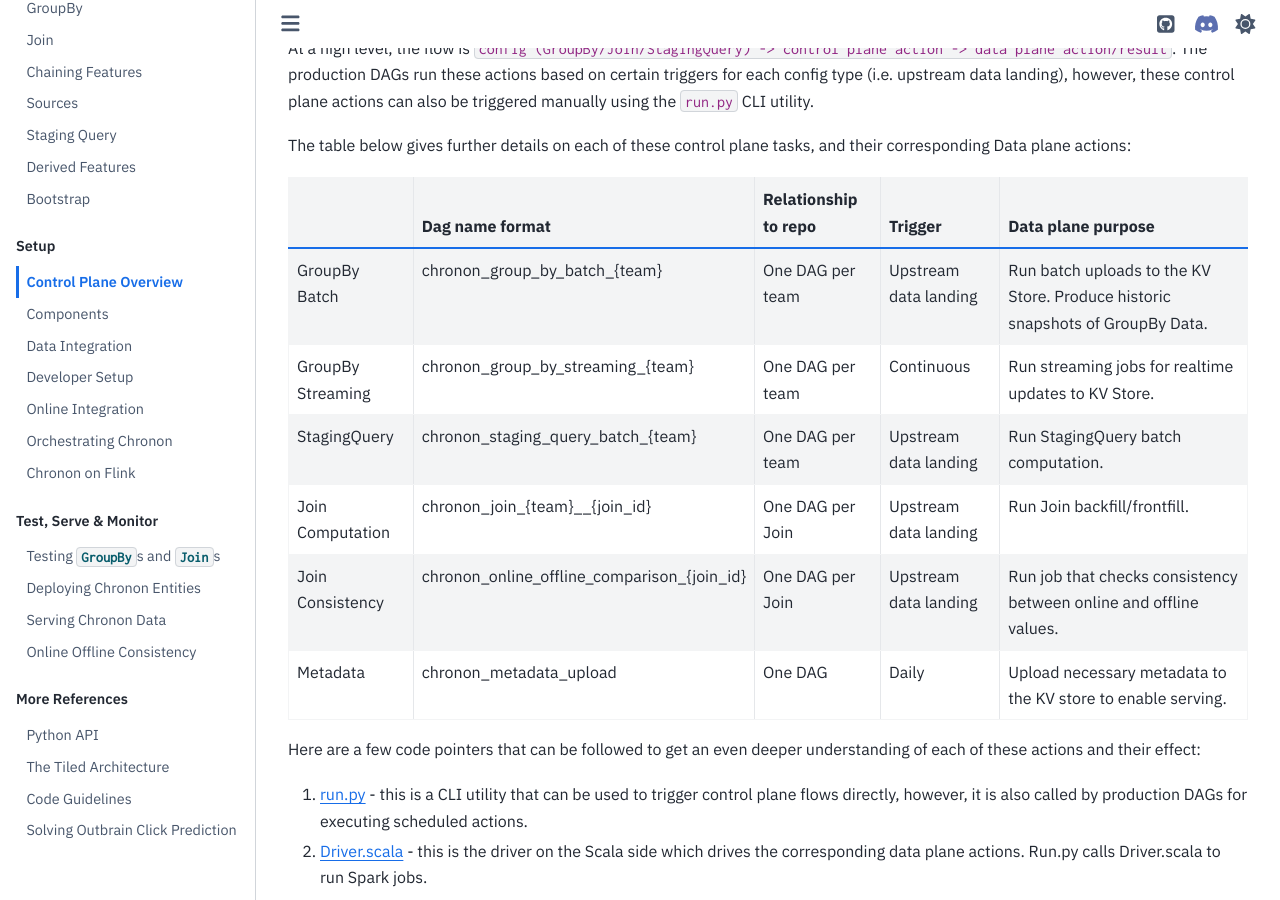
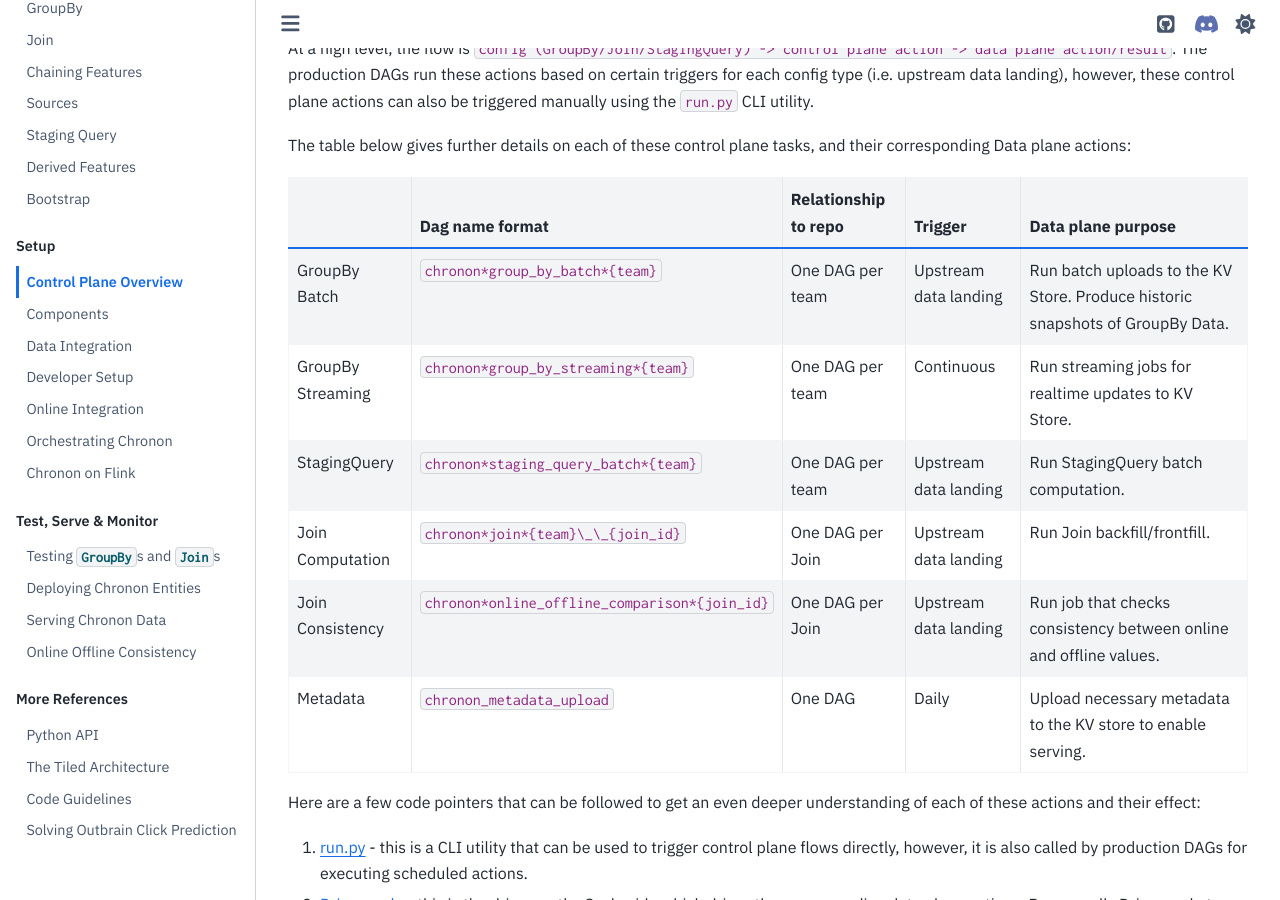
Before and after one commit to sardine-ai/zipline-chronon, a Sphinx documentation site: the page built from docs/source/setup/Overview.md, in a window 1280 px wide and 900 px high, scrolled down 645 px. Built offline with Sphinx 7.4.7 and the Sphinx Book theme 1.1.4, drawn with Linux system fonts in a browser that asks for light colours.

Commit message:
Fix docs markdown parsing (#817)
## Summary

Fix a few docs that are unable to parse by leveraging codeblock
backticks

## Checklist
- [ ] Added Unit Tests
- [ ] Covered by existing CI
- [ ] Integration tested
- [ ] Documentation update



<!-- This is an auto-generated comment: release notes by coderabbit.ai
-->
## Summary by CodeRabbit

## Summary by CodeRabbit

- **Documentation**
- Improved formatting for type descriptions in the map aggregation
documentation by using inline code styling.
- Reformatted control plane tasks table for better clarity and updated
DAG name patterns to use wildcard-style matching.
- Enhanced markdown formatting in query examples and developer notes for
clearer presentation.
<!-- end of auto-generated comment: release notes by coderabbit.ai -->

---------

Co-authored-by: Sean Lynch <techniq35@gmail.com>

```diff
--- a/docs/source/setup/Overview.md
+++ b/docs/source/setup/Overview.md
@@ -9,14 +9,14 @@ At a high level, the flow is `config (GroupBy/Join/StagingQuery) -> control plan
 The table below gives further details on each of these control plane tasks, and their corresponding Data plane actions:
 
 
-|                   | Dag name format                             | Relationship to repo | Trigger               | Data plane purpose                                                             |
-|-------------------|---------------------------------------------|----------------------|-----------------------|--------------------------------------------------------------------------------|
-| GroupBy Batch     | chronon_group_by_batch_{team}               | One DAG per team     | Upstream data landing | Run batch uploads to the KV Store. Produce historic snapshots of GroupBy Data. |
-| GroupBy Streaming | chronon_group_by_streaming_{team}           | One DAG per team     | Continuous            | Run streaming jobs for realtime updates to KV Store.                           |
-| StagingQuery      | chronon_staging_query_batch_{team}          | One DAG per team     | Upstream data landing | Run StagingQuery batch computation.                                            |
-| Join Computation  | chronon_join_{team}__{join_id}              | One DAG per Join     | Upstream data landing | Run Join backfill/frontfill.                                                   |
-| Join Consistency  | chronon_online_offline_comparison_{join_id} | One DAG per Join     | Upstream data landing | Run job that checks consistency between online and offline values.             |
-| Metadata          | chronon_metadata_upload                     | One DAG              | Daily                 | Upload necessary metadata to the KV store to enable serving.                   |
+|                   | Dag name format                               | Relationship to repo | Trigger               | Data plane purpose                                                             |
+| ----------------- | --------------------------------------------- | -------------------- | --------------------- | ------------------------------------------------------------------------------ |
+| GroupBy Batch     | `chronon*group_by_batch*{team}`               | One DAG per team     | Upstream data landing | Run batch uploads to the KV Store. Produce historic snapshots of GroupBy Data. |
+| GroupBy Streaming | `chronon*group_by_streaming*{team}`           | One DAG per team     | Continuous            | Run streaming jobs for realtime updates to KV Store.                           |
+| StagingQuery      | `chronon*staging_query_batch*{team}`          | One DAG per team     | Upstream data landing | Run StagingQuery batch computation.                                            |
+| Join Computation  | `chronon*join*{team}\_\_{join_id}`            | One DAG per Join     | Upstream data landing | Run Join backfill/frontfill.                                                   |
+| Join Consistency  | `chronon*online_offline_comparison*{join_id}` | One DAG per Join     | Upstream data landing | Run job that checks consistency between online and offline values.             |
+| Metadata          | `chronon_metadata_upload`                     | One DAG              | Daily                 | Upload necessary metadata to the KV store to enable serving.                   |
 
 Here are a few code pointers that can be followed to get an even deeper understanding of each of these actions and their effect:
 
```
Also changed, not shown: docs/source/Kaggle_Outbrain.md (+1 -1 lines), docs/source/authoring_features/GroupBy.md (+1 -1 lines), docs/source/dev/devnotes.md (+1 -1 lines).
